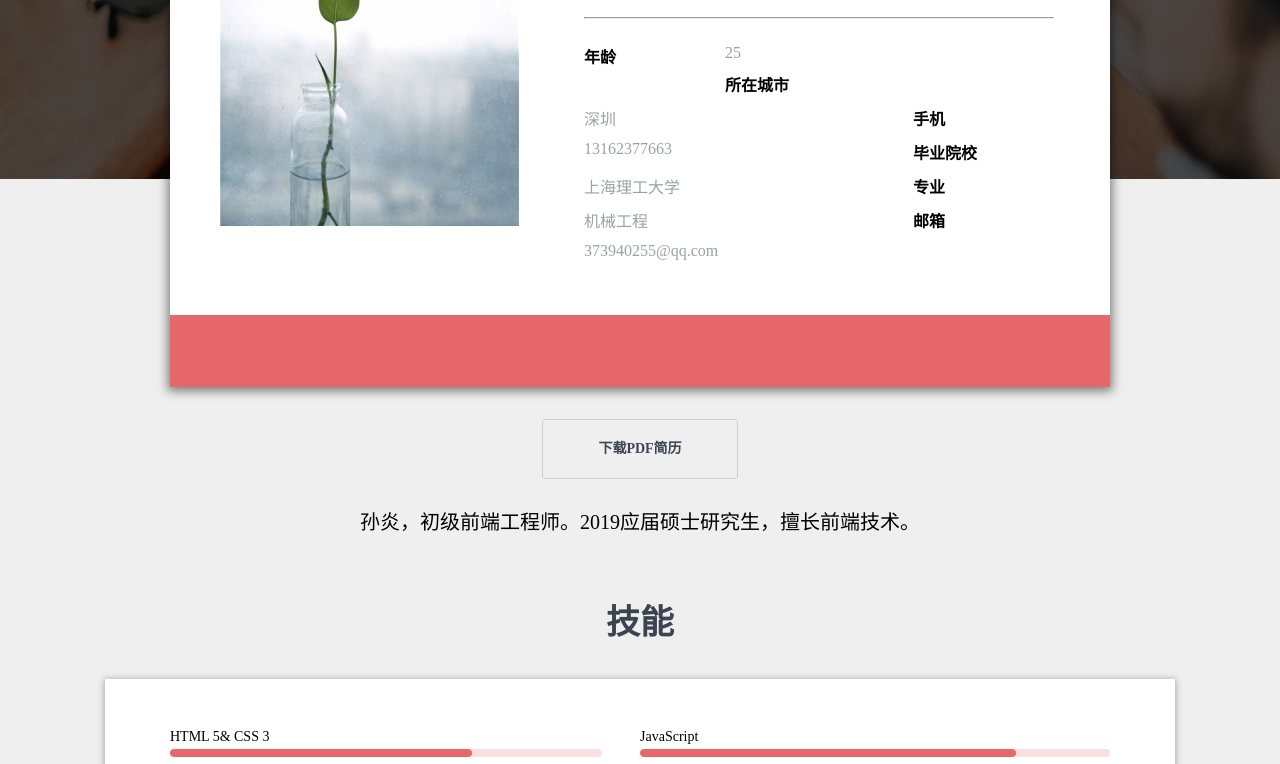
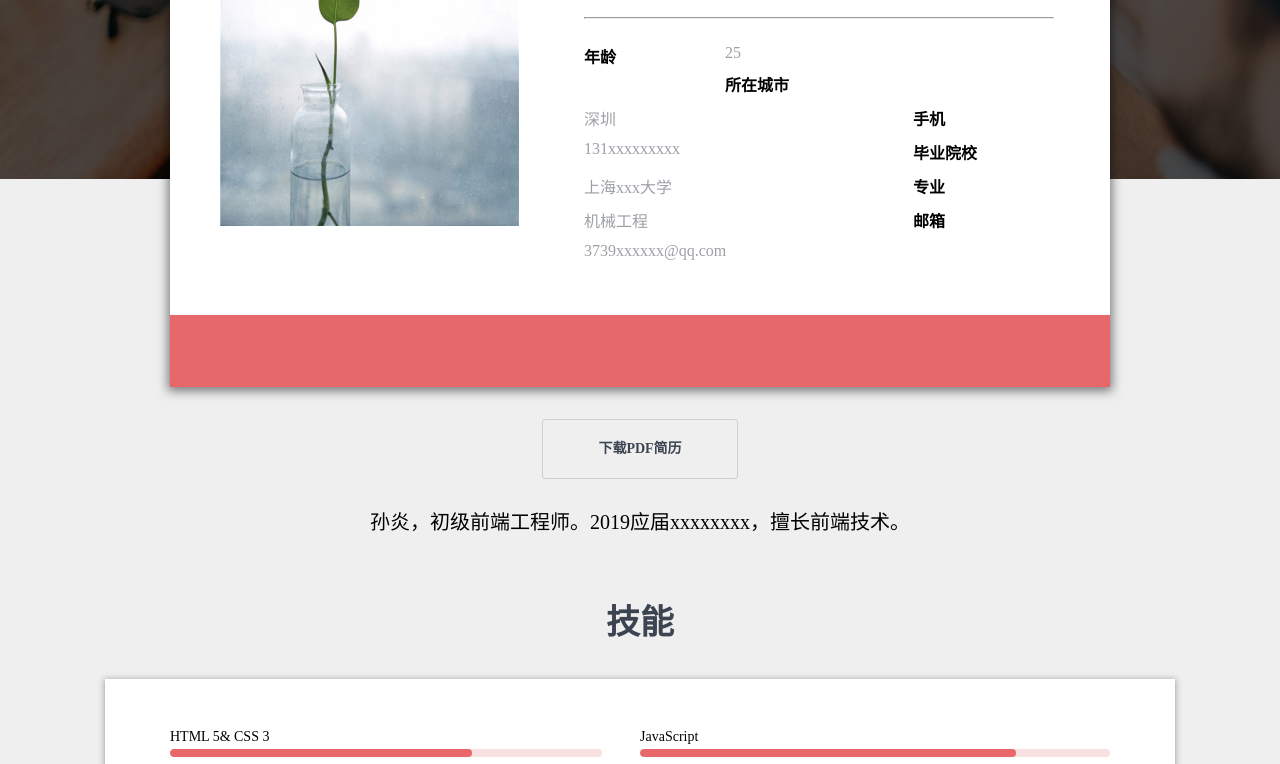
Before and after one commit to BearAndDoggy/resume, a plain HTML site: page index.html in a window 1280 px wide. Shown: the part 336-1100 px from the top of the page. Drawn offline with Linux system fonts and the light colour scheme.

```diff
--- a/index.html
+++ b/index.html
@@ -68,13 +68,13 @@
                         <dt>所在城市</dt>
                         <dd>深圳</dd>
                         <dt>手机</dt>
-                        <dd>13162377663</dd>
+                        <dd>131xxxxxxxxx</dd>
                         <dt>毕业院校</dt>
-                        <dd>上海理工大学</dd>
+                        <dd>上海xxx大学</dd>
                         <dt>专业</dt>
                         <dd>机械工程</dd>
                         <dt>邮箱</dt>
-                        <dd>373940255@qq.com</dd>
+                        <dd>3739xxxxxx@qq.com</dd>
                     </dl>
                 </div>
             </div>
@@ -104,7 +104,7 @@
         <div class="selfIntroductionWrapper">
             <a href="./text/个人简历.pdf" class="selfIntroduction" target="_blank" download>下载PDF简历</a>
         </div>
-        <p class="introductionText">孙炎，初级前端工程师。2019应届硕士研究生，擅长前端技术。</p>
+        <p class="introductionText">孙炎，初级前端工程师。2019应届xxxxxxxx，擅长前端技术。</p>
     </main>
     <section data-x="" id="siteSkills" class="skills">
         <h2>技能</h2>
--- a/style.css
+++ b/style.css
@@ -282,7 +282,6 @@ ol {
     background: #CF5D5F;
 }
 
-.userCard svg {}
 
 main>.selfIntroductionWrapper {
     text-align: center;
```
